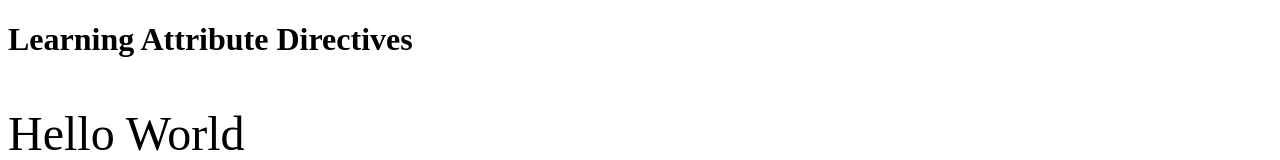
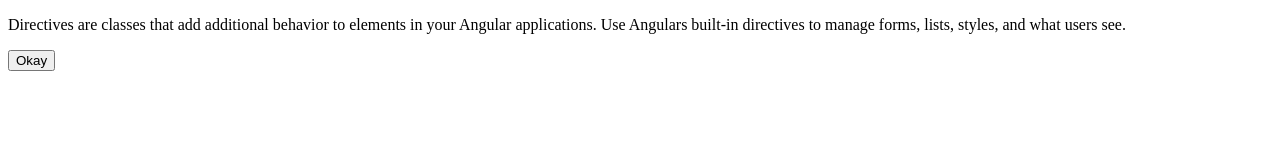
Before and after one commit to aniruddhha/angular-training-1654bdbea42547838a0c0928fad0dd34, an Angular app in the folder first-app/: page / in a window 1280 px wide. Shown: the top 160 px of the page. Built offline with nearby package versions, Linux system fonts and the light colour scheme.

Commit message:
angular : custom property and events

```diff
--- a/first-app/src/app/app.component.html
+++ b/first-app/src/app/app.component.html
@@ -1,3 +1,6 @@
 <div>
-  <app-directives></app-directives>
+  <app-little
+    [text]="'Directives are classes that add additional behavior to elements in your Angular applications. Use Angulars built-in directives to manage forms, lists, styles, and what users see.'"
+    (paraClk)="onParaClk($event)">
+  </app-little>
 </div>
--- a/first-app/src/app/app.component.ts
+++ b/first-app/src/app/app.component.ts
@@ -18,4 +18,8 @@
   onNowDate() {
     this.title = new Date().toISOString()
   }
+
+  onParaClk(dt : string) {
+    console.log(dt)
+  }
 }
--- a/first-app/src/app/little/little.component.html
+++ b/first-app/src/app/little/little.component.html
@@ -1 +1,8 @@
-<p>little works!</p>
+<div>
+    <div>
+        <p (click)="onClk()"> {{text}} </p>
+    </div>
+    <div>
+        <input type="button" value="Okay"/>
+    </div>
+</div>
--- a/first-app/src/app/little/little.component.ts
+++ b/first-app/src/app/little/little.component.ts
@@ -1,4 +1,4 @@
-import { Component, OnInit } from '@angular/core';
+import { Component, EventEmitter, Input, OnInit, Output } from '@angular/core';
 
 // ng g c little
 
@@ -9,9 +9,19 @@
 })
 export class LittleComponent implements OnInit {
 
+  @Input()
+  text : string = 'Lorem ipsum dolor sit amet consectetur, adipisicing elit. Facilis, ea! Illum obcaecati dolor ad culpa, nihil esse! Facere dignissimos voluptas, soluta laudantium cumque maiores. Delectus velit ab temporibus impedit aspernatur!'
+
+  @Output()
+  paraClk : EventEmitter<string> = new EventEmitter()
+
   constructor() { }
 
   ngOnInit(): void {
   }
 
+  onClk() {
+    this.paraClk.emit(this.text.split(' ')[0])
+  }
+
 }
```
